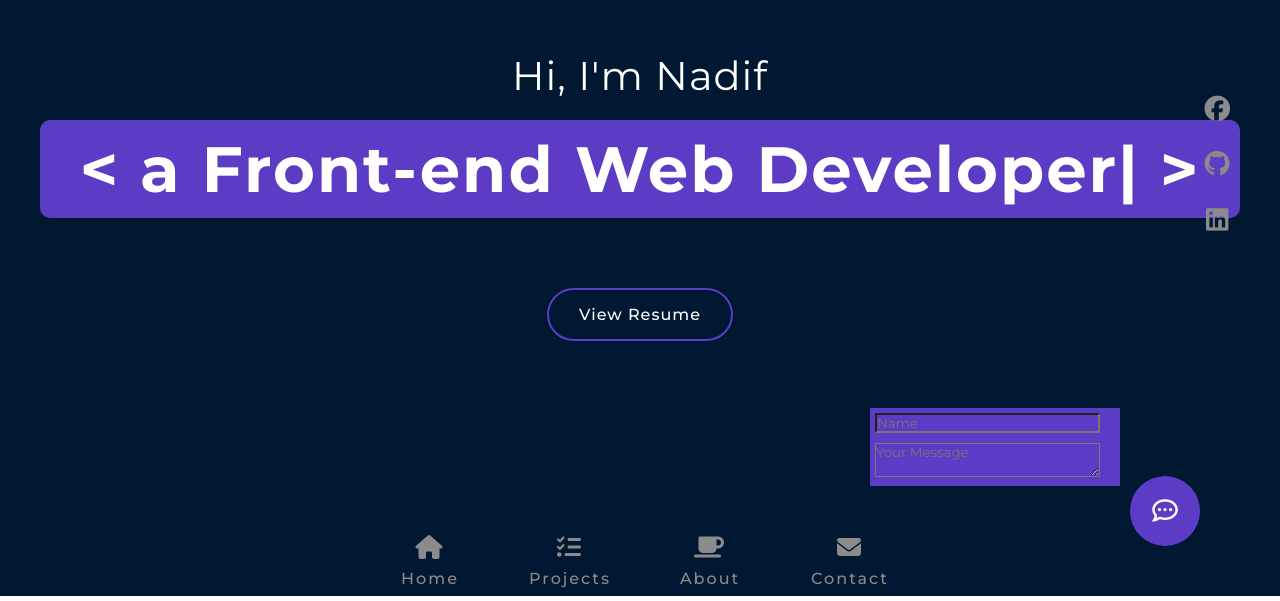
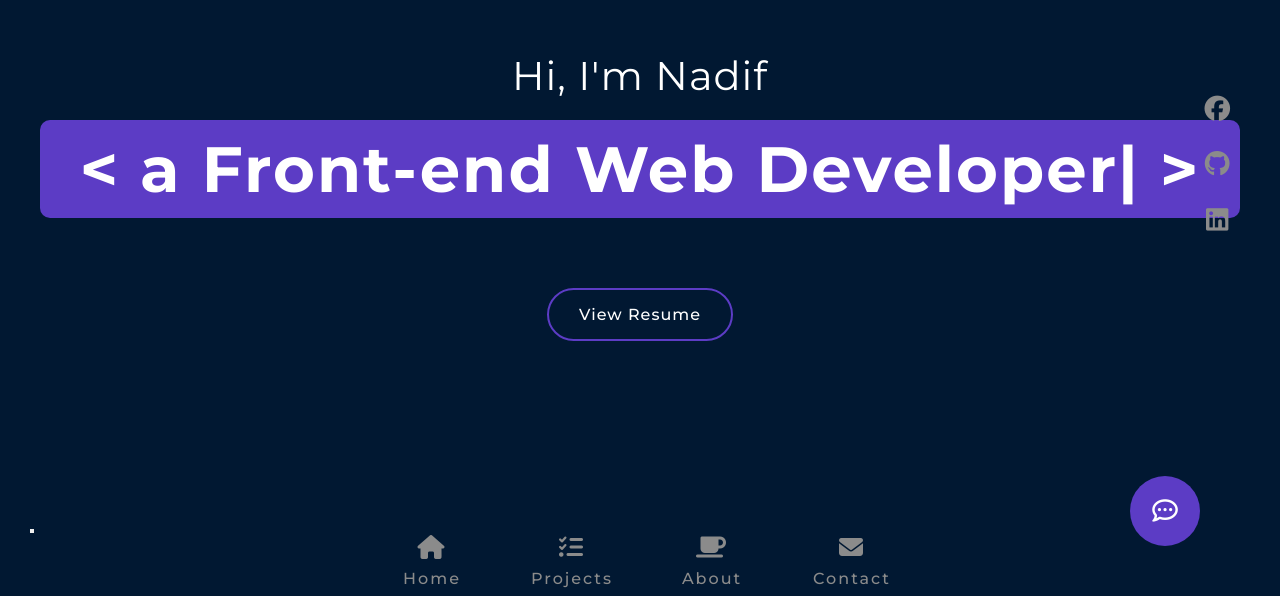
Before and after one commit to nadifalifahim/portfolio-client, a React (Create React App) app: page / in a window 1280 px wide. Shown: the part 204-805 px from the top of the page. Built offline with nearby package versions, Linux system fonts and the light colour scheme.

Commit message:
add instant messaging box

```diff
--- a/src/App.css
+++ b/src/App.css
@@ -1,10 +1,10 @@
 :root {
   --color-darkblue: #011832;
-  --color-darkblue-secondary: #001845;
+  --color-darkblue-secondary: #0a2a4d;
   --color-offwhite: rgb(255, 239, 206);
   --color-muted: rgb(139, 139, 139);
   --color-purple: #5c3cc5;
-  --color-purple-dark: #4c31a5;
+  --color-purple-dark: #5439af;
   font-size: 16px;
 }
 
--- a/src/Pages/Shared/InstantMessage/InstantMessage.css
+++ b/src/Pages/Shared/InstantMessage/InstantMessage.css
@@ -24,10 +24,16 @@
 
 .instantMessage-message {
   position: absolute;
-  bottom: 60px;
-  right: 80px;
-  width: 250px;
-  background-color: var(--color-purple);
+  bottom: 130px;
+  right: 120px;
+  width: 400px;
+  background-color: var(--color-darkblue-secondary);
+  display: flex;
+  align-items: center;
+  justify-content: center;
+  flex-direction: column;
+  border-radius: 10px;
+  padding: 15px 0;
 }
 
 .instantMessage-message input,
@@ -35,4 +41,14 @@
   min-width: 90%;
   margin: 5px;
   background-color: transparent;
+  outline: none;
+  border: 2px solid var(--color-purple);
+  color: white;
+  border-radius: 5px;
+  padding: 15px;
 }
+
+.instantMessage-message input::placeholder,
+.instantMessage-message textarea::placeholder {
+  color: var(--color-muted);
+}
--- a/src/Pages/Shared/InstantMessage/InstantMessage.js
+++ b/src/Pages/Shared/InstantMessage/InstantMessage.js
@@ -1,16 +1,25 @@
-import React from "react";
+import React, { useState } from "react";
 import "./InstantMessage.css";
 
 const InstantMessage = () => {
+  const [instantMessageOpen, setInstantMessageOpen] = useState(false);
   return (
     <div className="instantMessage-container">
-      <div className="instantMessage-circle">
-        <i className="far fa-comment-dots"></i>
+      <button
+        onClick={() => {
+          setInstantMessageOpen(!instantMessageOpen);
+        }}
+      >
+        <div className="instantMessage-circle">
+          <i className="far fa-comment-dots"></i>
+        </div>
+      </button>
+      {instantMessageOpen && (
         <div className="instantMessage-message">
           <input placeholder="Name" type="email" />
-          <textarea placeholder="Your Message"></textarea>
+          <textarea rows="8" placeholder="Your Message"></textarea>
         </div>
-      </div>
+      )}
     </div>
   );
 };
```
